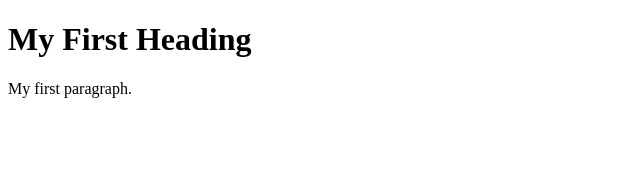
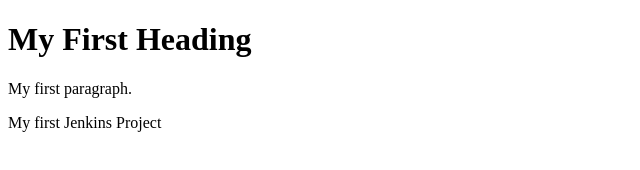
Before and after one commit to Javedf/helloworld, a plain HTML site: page web.html in a window 1280 px wide. Shown: the whole page, without its empty margins (0-640 px from the left). Drawn offline with Linux system fonts and the light colour scheme.

Commit message:
Update web.html

```diff
--- a/web.html
+++ b/web.html
@@ -6,5 +6,7 @@
 
 <p>My first paragraph.</p>
 
+  <r1>My first Jenkins Project</r1>
+
 </body>
 </html>
```
